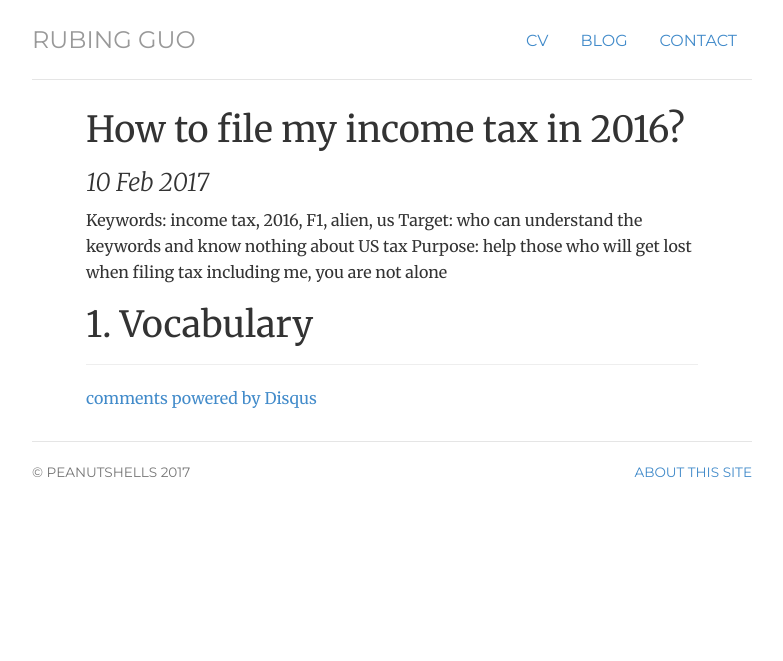
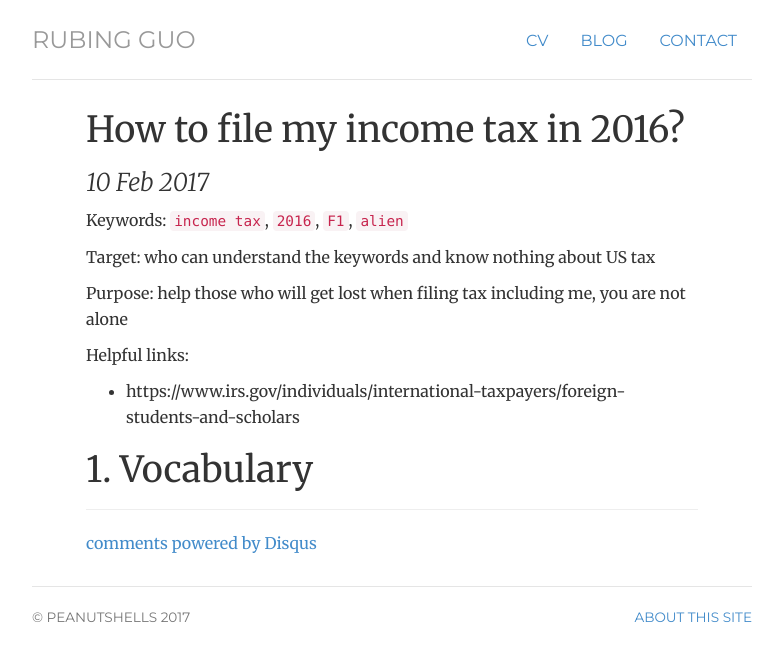
Before and after one commit to flower-joke/peanutshells.github.io, a Jekyll site: the page built from _posts/2017-02-10-filing-IS.md, in a window 1280 px wide. Shown: the top 661 px of the page, without its empty margins (248-1031 px from the left). Built offline with Jekyll 4.4.1, drawn with Linux system fonts in a browser that asks for light colours; nearby versions of some CDN libraries; our own code applies the rules of GitHub Pages for plain Markdown files; comment, search, counter and statistics services are not loaded.

Commit message:
Update and rename 2017-02-10-纳税-教程.md to 2017-02-10-filing-IS.md

```diff
--- a/_posts/2017-02-10-纳税-教程.md
+++ b/_posts/2017-02-10-filing-IS.md
@@ -3,8 +3,13 @@ title: How to file my income tax in 2016?
 data: 2017-02-10
 ---
 
-Keywords: income tax, 2016, F1, alien, us
+Keywords: `income tax`, `2016`, `F1`, `alien`
+
 Target: who can understand the keywords and know nothing about US tax
+
 Purpose: help those who will get lost when filing tax including me, you are not alone
 
+Helpful links:
+* https://www.irs.gov/individuals/international-taxpayers/foreign-students-and-scholars
+
 # 1. Vocabulary
```
